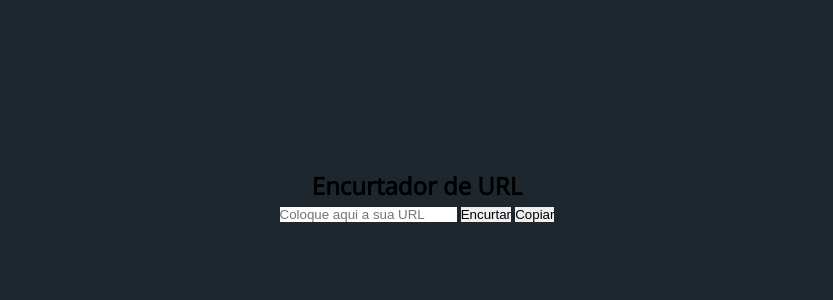
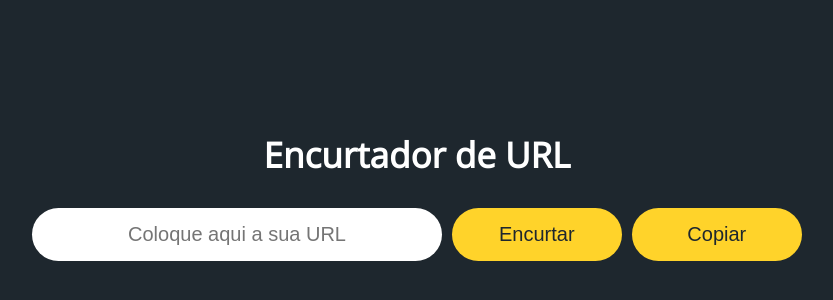
Before and after one commit to omartins-zs/encurtador_link, a plain HTML site: page index.html in a window 1280 px wide. Shown: the part 154-454 px from the top of the page, without its empty margins (223-1056 px from the left). Drawn offline with nearby package versions, Linux system fonts and the light colour scheme.

Commit message:
Estilizando Title, Inputs e Buttons

```diff
--- a/css/style.css
+++ b/css/style.css
@@ -24,3 +24,40 @@ body {
     height: 300px;
     margin-top: -100px;
 }
+
+.title{
+    font-size: 35px;
+    margin-bottom: 30px;
+    color: #FFF;
+}
+
+.box-input{
+    width: 100%;
+    display: flex;
+    justify-content: center;
+}
+
+.input-url{
+    padding: 12px 20px;
+    text-align: center;
+    outline: transparent;
+    width: 40%;
+    border-radius: 50px;
+    font-size: 20px;
+    color:  #1E272E;
+}
+
+.btn {
+    padding: 15px 20px;
+    width: 170px;
+    margin-left: 10px;
+    border-radius: 50px;
+    background-color: #FFD32A;
+    font-size: 20px;
+    color:  #1E272E;
+}
+
+.btn:hover{
+    transition: .5s;
+    background-color: #FAC800;
+}
```
